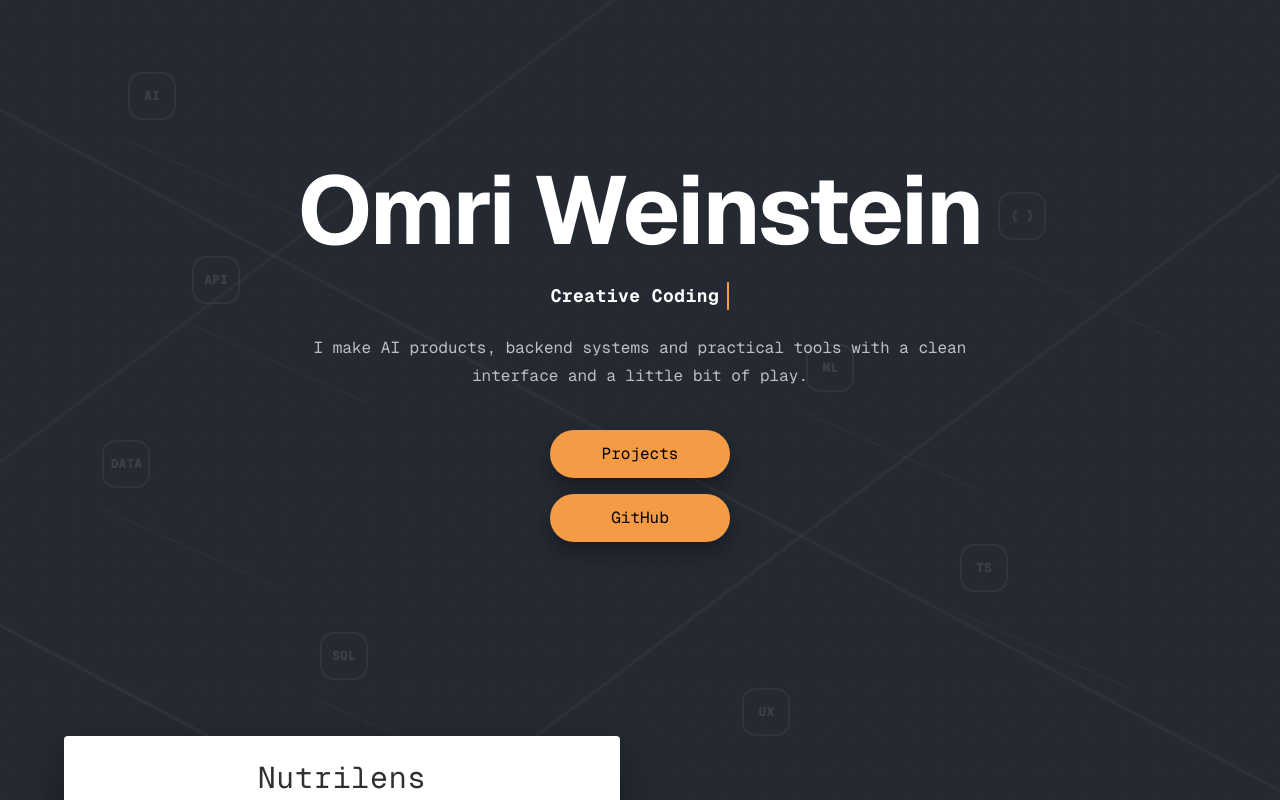
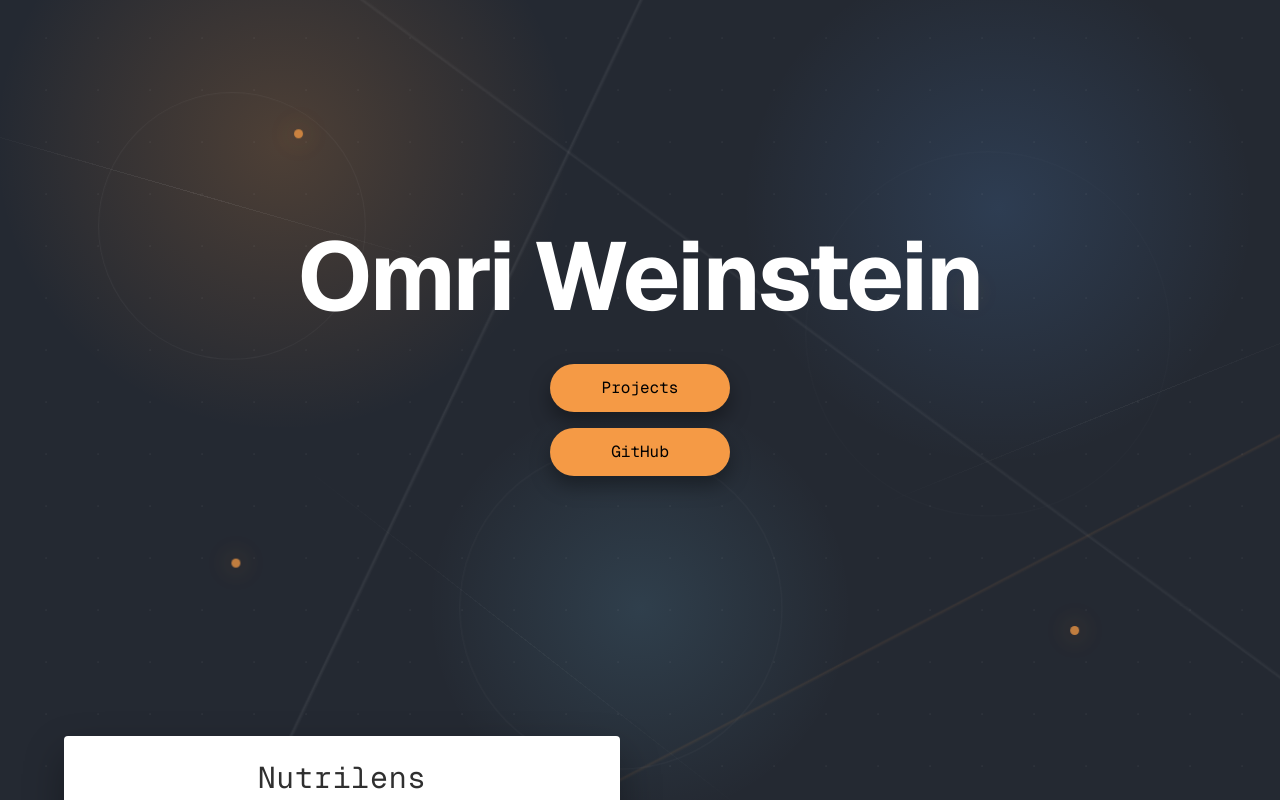
Before and after one commit to omriweinsteinPersonal/omriweinstein-website, a Next.js app: page / in a window 1280 px wide. Shown: the top 800 px of the page. Built offline with nearby package versions, Linux system fonts and the light colour scheme.

Commit message:
Refine dynamic homepage background

```diff
--- a/app/globals.css
+++ b/app/globals.css
@@ -22,55 +22,136 @@ html {
   scroll-behavior: smooth;
 }
 
-.site-constellation {
+.signal-field {
   position: fixed;
   inset: 0;
   z-index: 0;
   overflow: hidden;
   background:
-    radial-gradient(circle at 18% 20%, rgb(255 255 255 / 8%), transparent 1px),
-    radial-gradient(circle at 80% 38%, rgb(255 255 255 / 7%), transparent 1px),
-    radial-gradient(circle at 42% 72%, rgb(255 255 255 / 6%), transparent 1px);
-  background-size: 36px 36px, 42px 42px, 30px 30px;
+    radial-gradient(circle at 22% 18%, rgb(245 154 69 / 20%), transparent 24%),
+    radial-gradient(circle at 78% 26%, rgb(96 165 250 / 16%), transparent 22%),
+    radial-gradient(circle at 50% 76%, rgb(125 211 252 / 13%), transparent 24%),
+    #242932;
 }
 
-.site-constellation::before {
+.signal-field::before,
+.signal-field::after {
   position: absolute;
-  inset: -10%;
+  inset: -20%;
   content: "";
-  background:
-    linear-gradient(28deg, transparent 0 18%, rgb(255 255 255 / 7%) 18.15%, transparent 18.35% 47%, rgb(255 255 255 / 6%) 47.15%, transparent 47.35%),
-    linear-gradient(143deg, transparent 0 30%, rgb(255 255 255 / 5%) 30.15%, transparent 30.35% 62%, rgb(255 255 255 / 6%) 62.15%, transparent 62.35%);
-  opacity: 0.85;
 }
 
-.constellation-node {
-  position: absolute;
-  display: grid;
-  place-items: center;
-  opacity: 0.13;
+.signal-field::before {
+  background:
+    linear-gradient(115deg, transparent 0 42%, rgb(255 255 255 / 7%) 42.08%, transparent 42.22%),
+    linear-gradient(36deg, transparent 0 58%, rgb(255 255 255 / 5%) 58.08%, transparent 58.22%),
+    linear-gradient(152deg, transparent 0 68%, rgb(245 154 69 / 9%) 68.08%, transparent 68.23%);
+  animation: drift-lines 26s linear infinite;
 }
 
-.node-mark {
-  display: grid;
-  min-width: 48px;
-  min-height: 48px;
-  place-items: center;
-  border: 2px solid rgb(255 255 255 / 42%);
-  border-radius: 14px;
-  color: rgb(255 255 255 / 80%);
-  font-family: var(--font-geist-mono), monospace;
-  font-size: 13px;
-  font-weight: 800;
+.signal-field::after {
+  background-image: radial-gradient(circle, rgb(255 255 255 / 16%) 0 1px, transparent 1.4px);
+  background-size: 52px 52px;
+  opacity: 0.28;
+  animation: drift-grid 18s linear infinite;
 }
 
-.node-line {
+.signal-ring,
+.signal-line,
+.signal-dot {
   position: absolute;
-  width: 190px;
+  display: block;
+  pointer-events: none;
+}
+
+.signal-ring {
+  border: 1px solid rgb(255 255 255 / 10%);
+  border-radius: 999px;
+  box-shadow: inset 0 0 40px rgb(255 255 255 / 3%);
+  animation: breathe 9s ease-in-out infinite;
+}
+
+.ring-one {
+  top: 12%;
+  left: 8%;
+  width: 260px;
+  aspect-ratio: 1;
+}
+
+.ring-two {
+  right: 8%;
+  top: 18%;
+  width: 380px;
+  aspect-ratio: 1;
+  animation-delay: -3s;
+}
+
+.ring-three {
+  bottom: 4%;
+  left: 36%;
+  width: 320px;
+  aspect-ratio: 1;
+  animation-delay: -6s;
+}
+
+.signal-line {
+  width: 42vw;
   height: 1px;
-  transform: translate(70px, 44px) rotate(24deg);
-  transform-origin: left center;
-  background: rgb(255 255 255 / 35%);
+  background: linear-gradient(90deg, transparent, rgb(255 255 255 / 16%), transparent);
+  animation: sweep 12s ease-in-out infinite;
+}
+
+.line-one {
+  top: 24%;
+  left: -6%;
+  transform: rotate(16deg);
+}
+
+.line-two {
+  right: -10%;
+  top: 50%;
+  transform: rotate(-22deg);
+  animation-delay: -4s;
+}
+
+.line-three {
+  bottom: 20%;
+  left: 20%;
+  transform: rotate(38deg);
+  animation-delay: -8s;
+}
+
+.signal-dot {
+  width: 9px;
+  aspect-ratio: 1;
+  border-radius: 999px;
+  background: #f59a45;
+  box-shadow: 0 0 26px rgb(245 154 69 / 70%);
+  opacity: 0.75;
+  animation: float-dot 8s ease-in-out infinite;
+}
+
+.dot-one {
+  top: 18%;
+  left: 22%;
+}
+
+.dot-two {
+  top: 36%;
+  right: 24%;
+  animation-delay: -2s;
+}
+
+.dot-three {
+  bottom: 27%;
+  left: 17%;
+  animation-delay: -5s;
+}
+
+.dot-four {
+  right: 17%;
+  bottom: 18%;
+  animation-delay: -7s;
 }
 
 .nutrilens-preview {
@@ -159,8 +240,14 @@ html {
 }
 
 @media (max-width: 640px) {
-  .node-line {
-    width: 120px;
+  .signal-line {
+    width: 70vw;
+  }
+
+  .ring-one,
+  .ring-two,
+  .ring-three {
+    width: 220px;
   }
 
   .nutrilens-preview {
@@ -180,3 +267,62 @@ html {
     border-width: 10px;
   }
 }
+
+@keyframes drift-lines {
+  0% {
+    transform: translate3d(-2%, -1%, 0) rotate(0deg);
+  }
+
+  50% {
+    transform: translate3d(2%, 1%, 0) rotate(1deg);
+  }
+
+  100% {
+    transform: translate3d(-2%, -1%, 0) rotate(0deg);
+  }
+}
+
+@keyframes drift-grid {
+  from {
+    transform: translate3d(0, 0, 0);
+  }
+
+  to {
+    transform: translate3d(52px, 52px, 0);
+  }
+}
+
+@keyframes breathe {
+  0%,
+  100% {
+    opacity: 0.28;
+    transform: scale(0.96);
+  }
+
+  50% {
+    opacity: 0.52;
+    transform: scale(1.04);
+  }
+}
+
+@keyframes sweep {
+  0%,
+  100% {
+    opacity: 0.16;
+  }
+
+  50% {
+    opacity: 0.46;
+  }
+}
+
+@keyframes float-dot {
+  0%,
+  100% {
+    transform: translate3d(0, 0, 0);
+  }
+
+  50% {
+    transform: translate3d(18px, -22px, 0);
+  }
+}
--- a/app/page.tsx
+++ b/app/page.tsx
@@ -8,33 +8,20 @@ const projects = [
   },
 ];
 
-const backgroundNodes = [
-  { label: "AI", top: "9%", left: "10%" },
-  { label: "{ }", top: "24%", left: "78%" },
-  { label: "API", top: "32%", left: "15%" },
-  { label: "ML", top: "43%", left: "63%" },
-  { label: "DATA", top: "55%", left: "8%" },
-  { label: "TS", top: "68%", left: "75%" },
-  { label: "SQL", top: "79%", left: "25%" },
-  { label: "UX", top: "86%", left: "58%" },
-];
-
 export default function Home() {
   return (
     <main className="min-h-screen overflow-hidden bg-[#242932] text-white">
-      <div className="site-constellation" aria-hidden="true">
-        {backgroundNodes.map((node, index) => (
-          <span
-            key={node.label}
-            className="constellation-node"
-            style={{ top: node.top, left: node.left }}
-          >
-            <span className="node-mark">{node.label}</span>
-            {index < backgroundNodes.length - 1 ? (
-              <span className="node-line" />
-            ) : null}
-          </span>
-        ))}
+      <div className="signal-field" aria-hidden="true">
+        <span className="signal-ring ring-one" />
+        <span className="signal-ring ring-two" />
+        <span className="signal-ring ring-three" />
+        <span className="signal-line line-one" />
+        <span className="signal-line line-two" />
+        <span className="signal-line line-three" />
+        <span className="signal-dot dot-one" />
+        <span className="signal-dot dot-two" />
+        <span className="signal-dot dot-three" />
+        <span className="signal-dot dot-four" />
       </div>
 
       <section className="relative z-10 flex min-h-[88svh] items-center justify-center px-6 py-20 text-center">
@@ -42,15 +29,6 @@ export default function Home() {
           <h1 className="font-sans text-6xl font-bold tracking-tight text-white md:text-8xl">
             Omri Weinstein
           </h1>
-
-          <p className="mt-6 border-r-2 border-[#f59a45] pr-2 font-mono text-base font-bold tracking-wide text-white md:text-lg">
-            Creative Coding
-          </p>
-
-          <p className="mt-6 max-w-2xl font-mono text-sm leading-7 text-white/70 md:text-base">
-            I make AI products, backend systems and practical tools with a
-            clean interface and a little bit of play.
-          </p>
 
           <nav className="mt-10 flex w-full max-w-[180px] flex-col gap-4 font-mono text-base text-black">
             <a
```
